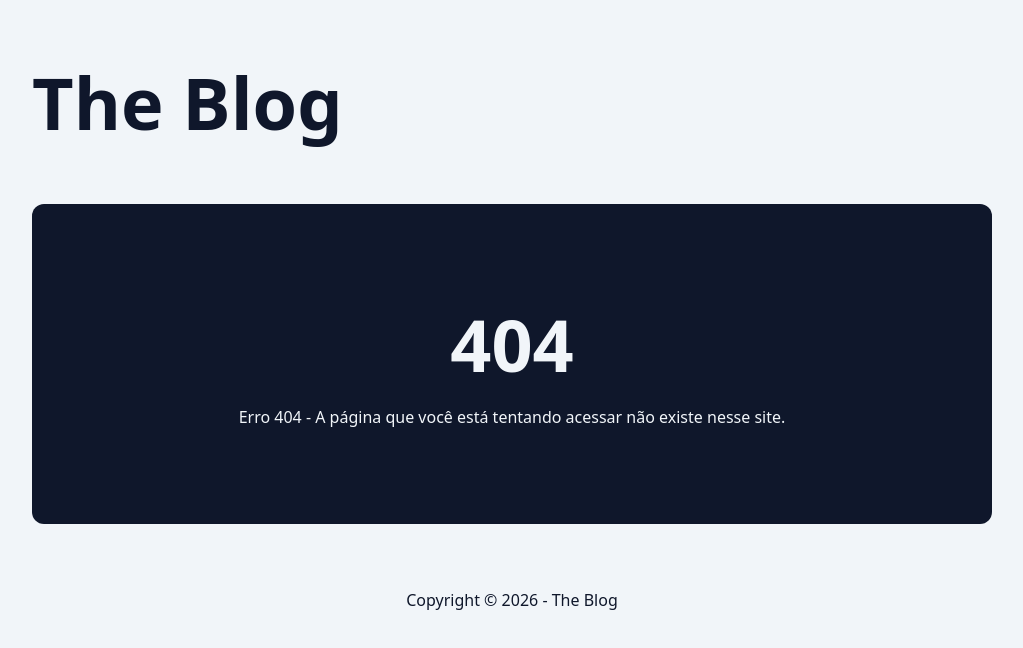
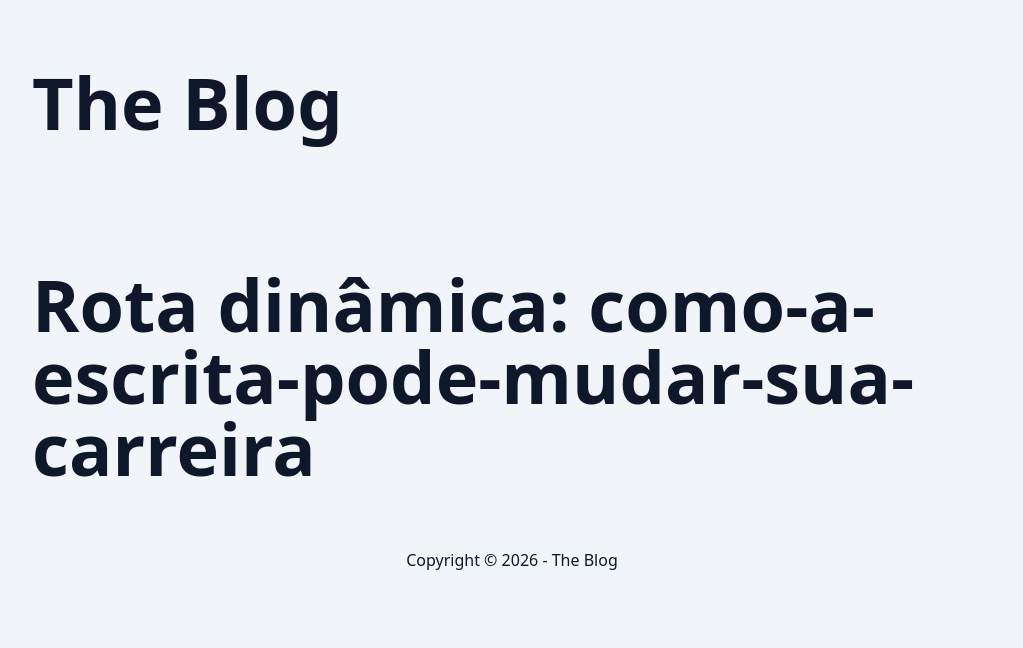
Before and after one commit to mtzamorim/blog_react, a Next.js app: page /post/como-a-escrita-pode-mudar-sua-carreira in a window 1280 px wide. Before the commit this address had no page. Shown: the top 648 px of the page, without its empty margins (128-1151 px from the left). Built offline with nearby package versions, Linux system fonts and the light colour scheme.

Commit message:
feat: rota dinâmica para posts

```diff
--- /dev/null
+++ b/src/app/post/[slug]/page.tsx
@@ -0,0 +1,10 @@
+type PostSlugPageProps = {
+    params: Promise<{slug: string}>;
+}
+
+export default async function PostSlugPage({params} : PostSlugPageProps){
+    const { slug } = await params;
+    return(
+        <h1 className="text-7xl font-extrabold py-16">Rota dinâmica: {slug}</h1>
+    )
+}
```
